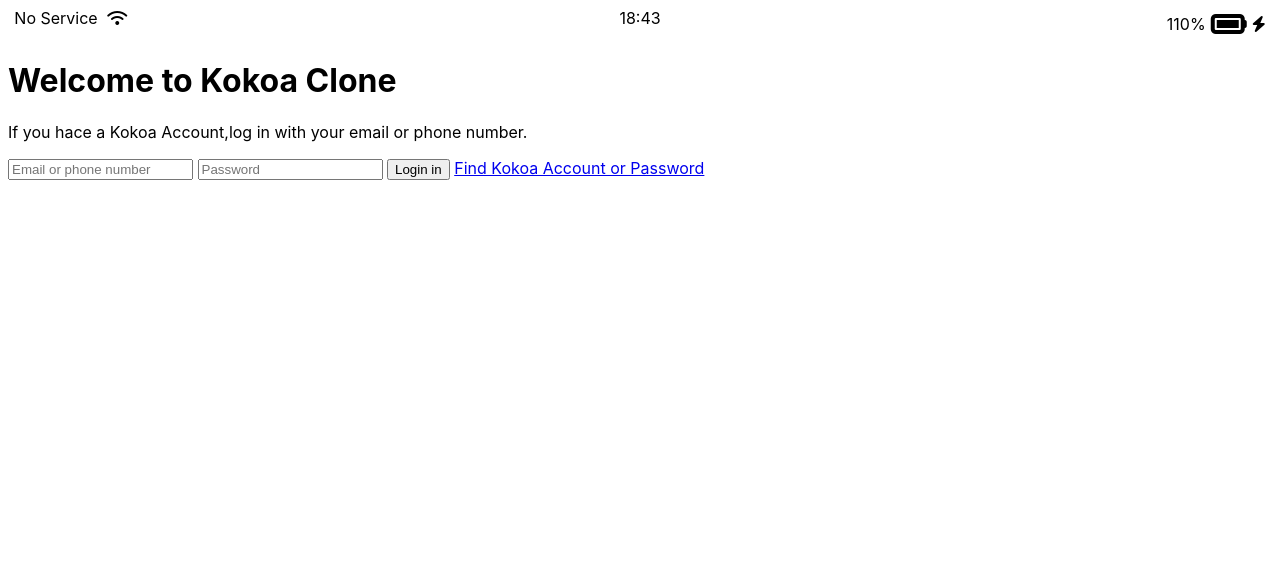
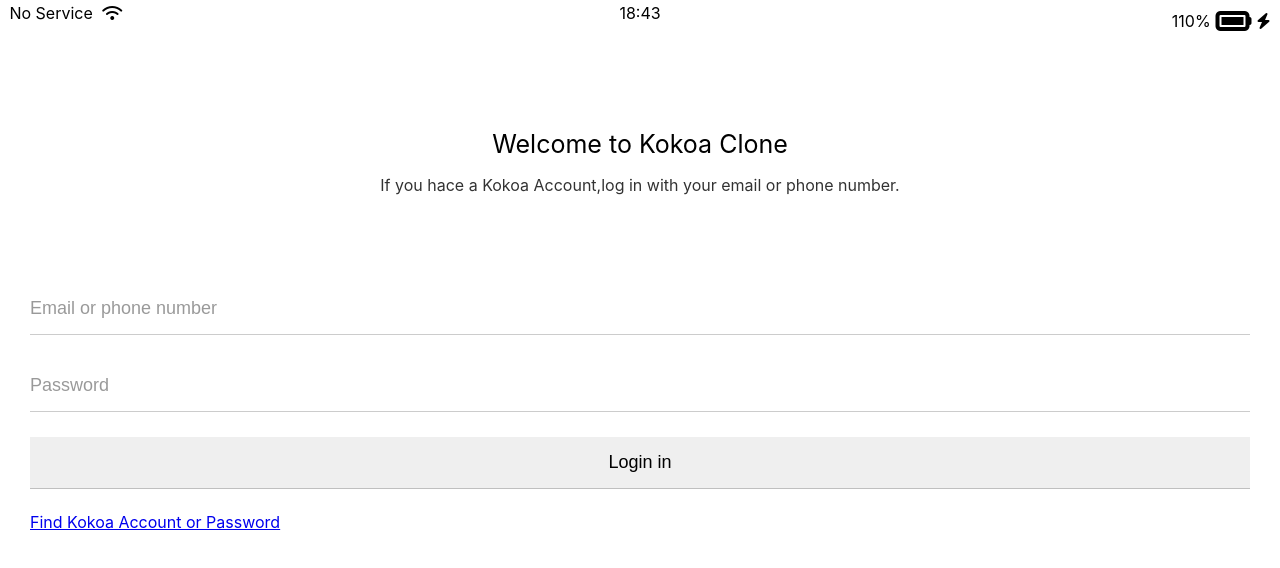
Before and after one commit to a06729/kokoa-clone-2020, a plain HTML site: page index.html in a window 1280 px wide. Drawn offline with Linux system fonts and the light colour scheme.

Commit message:
코코아톡 강의 6.7까지 완료

```diff
--- /dev/null
+++ b/css/reset.css
@@ -0,0 +1,47 @@
+html, body, div, span, applet, object, iframe,
+h1, h2, h3, h4, h5, h6, p, blockquote, pre,
+a, abbr, acronym, address, big, cite, code,
+del, dfn, em, img, ins, kbd, q, s, samp,
+small, strike, strong, sub, sup, tt, var,
+b, u, i, center,
+dl, dt, dd, ol, ul, li,
+fieldset, form, label, legend,
+table, caption, tbody, tfoot, thead, tr, th, td,
+article, aside, canvas, details, embed,
+figure, figcaption, footer, header, hgroup,
+menu, nav, output, ruby, section, summary,
+time, mark, audio, video {
+	margin: 0;
+	padding: 0;
+	border: 0;
+	font-size: 100%;
+	font: inherit;
+	vertical-align: baseline;
+}
+/* HTML5 display-role reset for older browsers */
+article, aside, details, figcaption, figure,
+footer, header, hgroup, menu, nav, section {
+	display: block;
+}
+body {
+	line-height: 1;
+}
+ol, ul {
+	list-style: none;
+}
+blockquote, q {
+	quotes: none;
+}
+blockquote:before, blockquote:after,
+q:before, q:after {
+	content: '';
+	content: none;
+}
+table {
+	border-collapse: collapse;
+	border-spacing: 0;
+}
+
+input:focus{
+	outline: none;
+}
--- /dev/null
+++ b/css/status-bar.css
@@ -0,0 +1,29 @@
+.status-bar{
+    display: flex;
+    justify-content: center;
+    padding:5px 3px;
+}
+
+.status-bar__column{
+    width: 33%;
+}
+
+.status-bar__column:first-child span{
+    margin-right: 5px;
+}
+
+.status-bar__column:nth-child(2){
+    display:flex;
+    justify-content: center;
+
+}
+
+.status-bar__column:last-child{
+    display:flex;
+    justify-content: flex-end;
+    align-items: center;
+}
+
+.status-bar__column .fa-battery-full{
+    margin:0px 5px;
+}
--- a/css/styles.css
+++ b/css/styles.css
@@ -1,32 +1,45 @@
+@import "reset.css";
+@import "status-bar.css";
+@import "variables.css";
+
 body{
     font-family: -apple-system, BlinkMacSystemFont, 'Segoe UI', Roboto, Oxygen, Ubuntu, Cantarell, 'Open Sans', 'Helvetica Neue', sans-serif;
 }
 
-.status-bar{
+.welcome-header{
+    margin:90px 0px;
+    text-align: center;
     display: flex;
-    justify-content: center;
+    flex-direction: column;
+    align-items: center;
+}
+.welcome-header__title{
+    margin-bottom: 20px;
+    font-size:25px;
+}
+.welcome-header__text{
+    width:60%;
+    opacity: 0.8;
 }
 
-.status-bar__column{
-    width: 33%;
+#login-form{
+    display:flex;
+    flex-direction: column;
+    margin:0px 30px;
+}
+#login-form input{
+    border:none;
+    padding: 15px 0px;
+    font-size: 18px;
+    border-bottom: 1px solid rgba(0,0,0,0.2);
+    margin-bottom: 25px;
+    transition: border-color 0.3s ease-in-out;
 }
 
-.status-bar__column:first-child span{
-    margin-right: 5px;
+#login-form input::placeholder{
+    color:rgba(0,0,0,0.4);
 }
 
-.status-bar__column:nth-child(2){
-    display:flex;
-    justify-content: center;
-
+#login-form input:focus{
+    border-color:var(--yellow);
 }
-
-.status-bar__column:last-child{
-    display:flex;
-    justify-content: flex-end;
-    align-items: center;
-}
-
-.status-bar__column .fa-battery-full{
-    margin:0px 5px;
-}
--- /dev/null
+++ b/css/variables.css
@@ -0,0 +1,3 @@
+:root{
+    --yellow:#fae100;
+}
```
